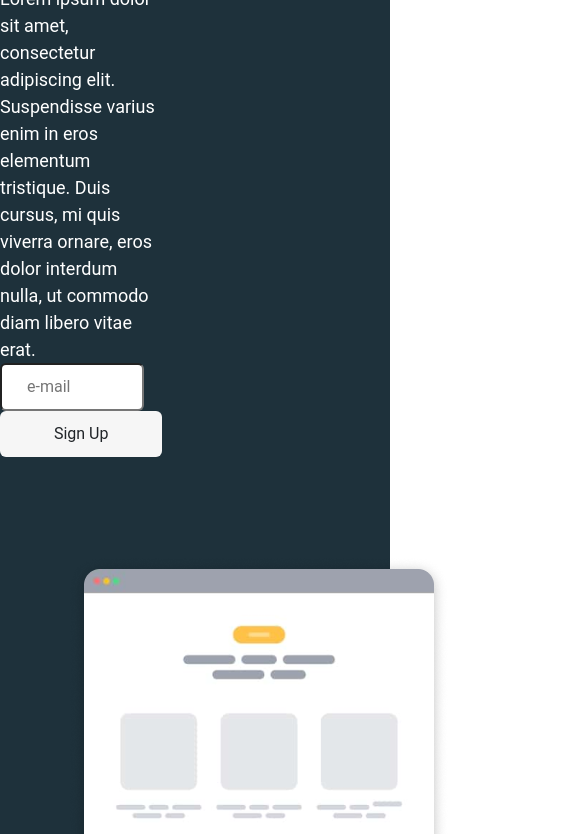
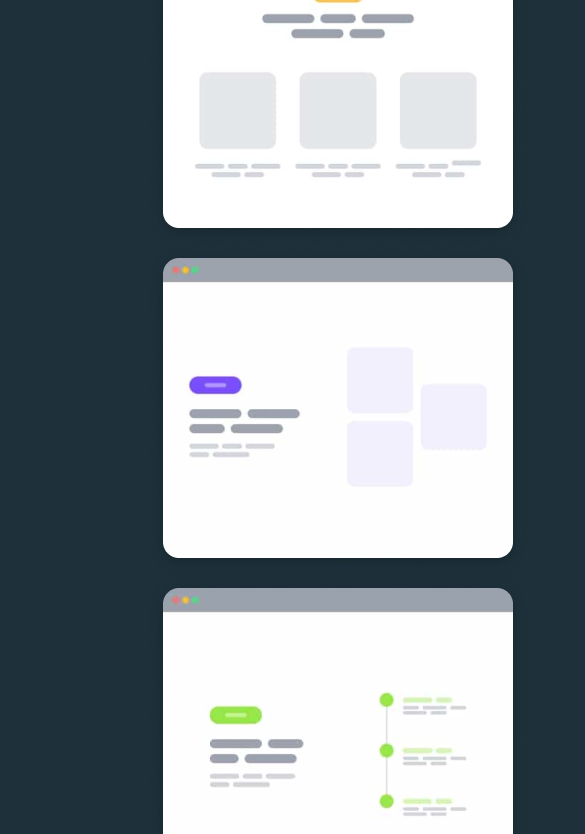
Before and after one commit to Sergo1604/Molecule, a plain HTML site: page index.html in a window 390 px wide. Shown: the part 656-1490 px from the top of the page, 585 px wide, since content can reach past the window. Drawn offline with Linux system fonts and the light colour scheme.

Commit message:
adaptive

```diff
--- a/index.html
+++ b/index.html
@@ -82,13 +82,13 @@
                         <p class="block__text">Lorem ipsum dolor sit amet, consectetur adipiscing elit. Suspendisse varius enim in eros elementum tristique. Duis cursus, mi quis viverra ornare, eros dolor interdum nulla, ut commodo diam libero vitae erat.</p>
                         <div class="hero-block__input d-flex">
                             <input type="email" name="input" id="" placeholder="e-mail" class="block__input">
-                            <button type="submit" class="btn btn-bg">
+                            <button type="submit" class="btn">
                                 Sign Up
                             </button>
 
                         </div>
                     </div>
-                    <div class="col-lg-4 offset-2 hero-img">
+                    <div class="col-lg-4 hero-img">
                         <img src="./img/IMAGE1.png" alt="img1..." class="img-1">
 
                         <img src="./img/IMAGE2.png" alt="img2..." class="img-2">
--- a/scss/style.scss
+++ b/scss/style.scss
@@ -33,8 +33,8 @@ ul {
 }
 
 .container {
-    max-width: 1280px;
-    padding: 0px;
+    max-width: 1300px;
+    padding: 0 10px;
 }
 
 .header {
@@ -65,7 +65,7 @@ ul {
 .hero {
     background-color: var(--dark-color);
     .hero__block {
-        max-width: 45%;
+        max-width: 600px;
         padding-top: 250px;
         padding-bottom: 470px;
     }
@@ -87,6 +87,7 @@ ul {
         padding: 10px 15px;
         line-height: 1.5;
         border-radius: 6px;
+        display: block;
     }
     .block__input {
         border-radius: 6px;
@@ -133,6 +134,9 @@ ul {
     }
     .hero-img {
         position: static!important;
+        display: flex;
+        flex-direction: column;
+        align-items: center;
         .img-1,
         .img-2,
         .img-3 {
@@ -142,6 +146,12 @@ ul {
 }
 
 @media screen and (max-width:540px) {
+    .body-usr {
+        width: 80vh;
+    }
+    .hero__block {
+        padding: 100px 0px !important;
+    }
     .nav-under__nav {
         display: none;
     }
@@ -150,5 +160,10 @@ ul {
     }
     .hero-block__input {
         flex-direction: column;
+        align-items: center;
+        .btn {
+            margin-top: 10px;
+            width: 60px;
+        }
     }
 }
```
Also changed, not shown: css/style.css.
